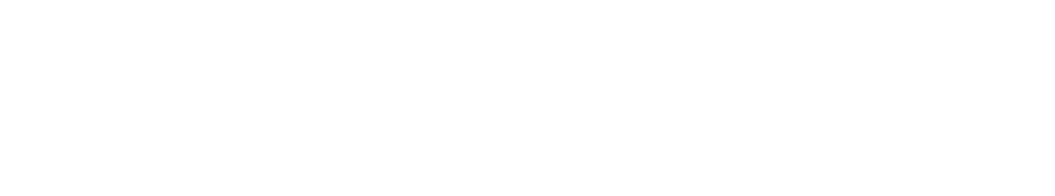
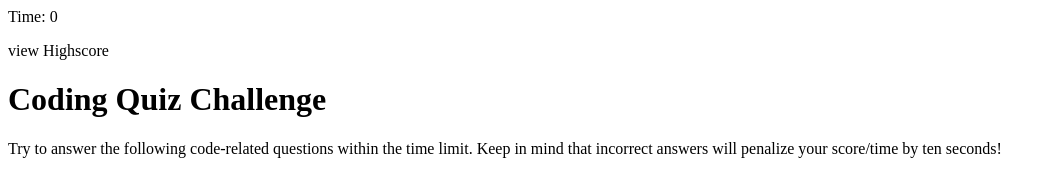
Before and after one commit to Abdale88/04_Coding_Quiz, a plain HTML site: page index.html in a window 1280 px wide. Shown: the whole page, without its empty margins (0-1055 px from the left). Drawn offline with Linux system fonts and the light colour scheme.

Commit message:
add header and some div tags for pragraph, timer, and view scores

```diff
--- a/index.html
+++ b/index.html
@@ -6,6 +6,19 @@
     <title>Coding Quiz Challenge</title>
 </head>
 <body>
+    <header>
+        <div class="timer-text">
+            <p>Time: 0</p>
+        </div>
+        <div class="score-text">
+            <p>view Highscore</p>
+        </div>
+        <div class="p-text">
+            <h1>Coding Quiz Challenge</h1>
+            <p>Try to answer the following code-related questions within the time limit. Keep in mind that incorrect answers will penalize your score/time by ten seconds!</p>
+        </div>
+    </header>
+
 
 </body>
 </html>
```
